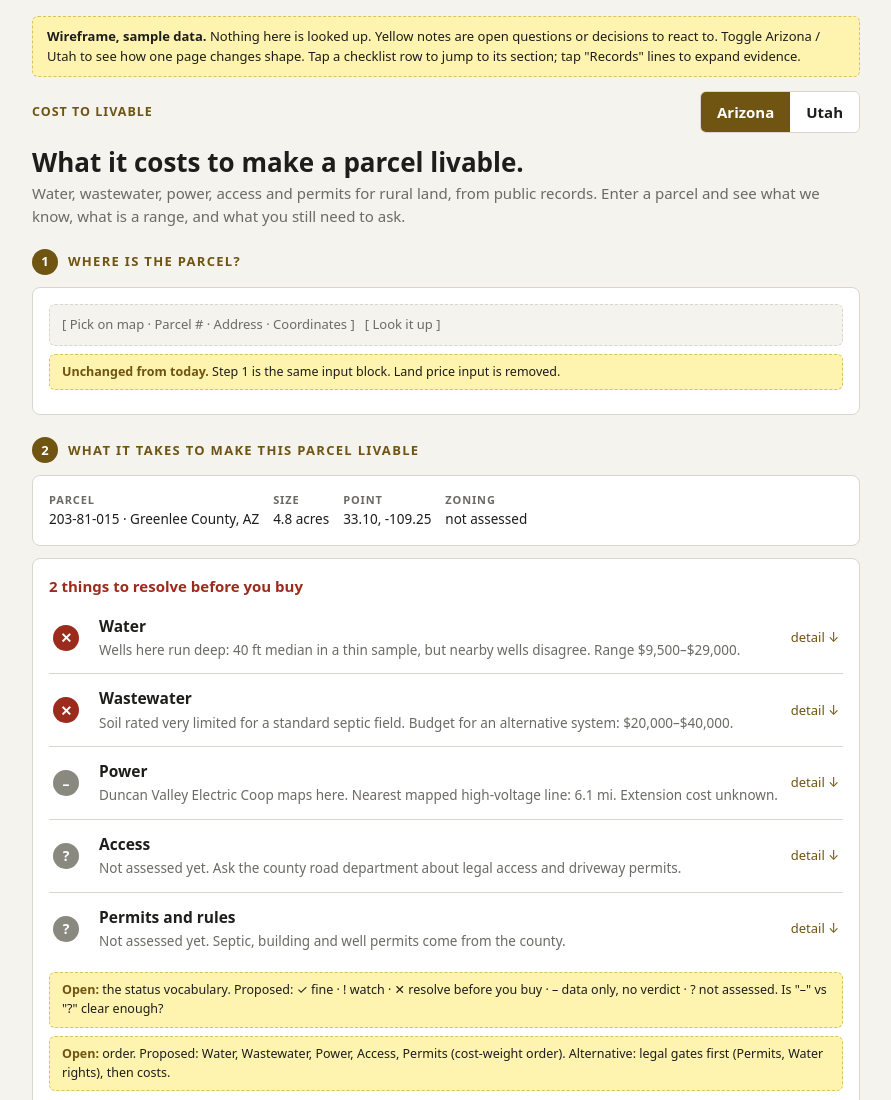
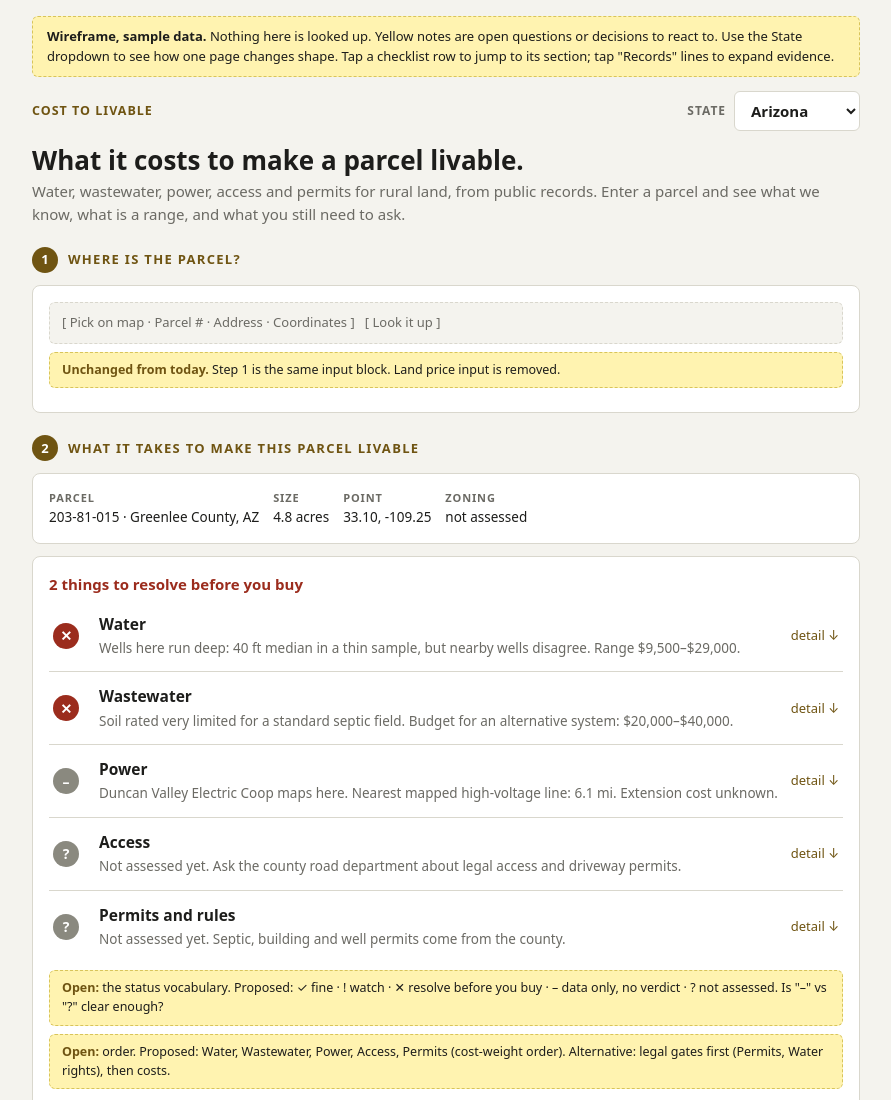
Before and after one commit to suitedconnector/ogprep, a plain HTML site: page docs/wireframe.html in a window 1280 px wide. Shown: the top 1100 px of the page, without its empty margins (194-1085 px from the left). Drawn offline with Linux system fonts and the light colour scheme.

Commit message:
wireframe: State selector is a dropdown
Co-Authored-By: Claude Sonnet 5.5 <noreply@anthropic.com>

```diff
--- a/docs/wireframe.html
+++ b/docs/wireframe.html
@@ -25,9 +25,8 @@
   .note b{color:var(--accent)}
   header{display:flex;justify-content:space-between;align-items:center;gap:12px;flex-wrap:wrap;margin-bottom:6px}
   .brand{font-weight:800;letter-spacing:.08em;text-transform:uppercase;font-size:12.5px;color:var(--accent)}
-  .seg{display:inline-flex;border:1px solid var(--line);border-radius:6px;overflow:hidden}
-  .seg button{border:0;background:var(--paper);color:var(--ink);padding:8px 16px;font:inherit;font-weight:600;cursor:pointer;min-height:40px}
-  .seg button[aria-pressed="true"]{background:var(--accent);color:#fff}
+  .stateSel{display:inline-flex;align-items:center;gap:8px;font-size:12px;font-weight:700;letter-spacing:.08em;text-transform:uppercase;color:var(--muted)}
+  .stateSel select{min-height:40px;padding:8px 34px 8px 12px;border:1px solid var(--line);border-radius:6px;background:var(--paper);color:var(--ink);font:inherit;font-size:15px;font-weight:600;letter-spacing:0;text-transform:none}
   h1{font-size:26px;line-height:1.2;margin:14px 0 4px}
   .sub{color:var(--muted);margin:0 0 14px}
   .box{background:var(--paper);border:1px solid var(--line);border-radius:8px;padding:16px;margin:12px 0}
@@ -79,14 +78,16 @@
 <body>
 <div class="wrap">
 
-  <div class="banner"><b>Wireframe, sample data.</b> Nothing here is looked up. Yellow notes are open questions or decisions to react to. Toggle Arizona / Utah to see how one page changes shape. Tap a checklist row to jump to its section; tap "Records" lines to expand evidence.</div>
+  <div class="banner"><b>Wireframe, sample data.</b> Nothing here is looked up. Yellow notes are open questions or decisions to react to. Use the State dropdown to see how one page changes shape. Tap a checklist row to jump to its section; tap "Records" lines to expand evidence.</div>
 
   <header>
     <div class="brand">Cost to Livable</div>
-    <div class="seg" role="group" aria-label="State">
-      <button id="bAZ" aria-pressed="true">Arizona</button>
-      <button id="bUT" aria-pressed="false">Utah</button>
-    </div>
+    <label class="stateSel">State
+      <select id="stateSel" aria-label="State">
+        <option value="AZ" selected>Arizona</option>
+        <option value="UT">Utah</option>
+      </select>
+    </label>
   </header>
 
   <h1>What it costs to make a parcel livable.</h1>
@@ -222,16 +223,14 @@
 </div>
 
 <script>
-  const az=document.getElementById('bAZ'), ut=document.getElementById('bUT');
+  const sel=document.getElementById('stateSel');
   function setState(s){
     document.body.classList.toggle('ut', s==='UT');
-    az.setAttribute('aria-pressed', s==='AZ'); ut.setAttribute('aria-pressed', s==='UT');
-    document.getElementById('lead').textContent = s==='UT' ? '2 things to resolve before you buy' : '2 things to resolve before you buy';
     document.getElementById('oWater').textContent = s==='UT'
       ? 'No domestic water right nearby. Utah will not let you drill for a home without one. No cost estimate yet.'
       : 'Wells here run deep: 40 ft median in a thin sample, but nearby wells disagree. Range $9,500–$29,000.';
   }
-  az.onclick=()=>setState('AZ'); ut.onclick=()=>setState('UT');
+  sel.addEventListener('change', ()=>setState(sel.value));
 </script>
 </body>
 </html>
```
